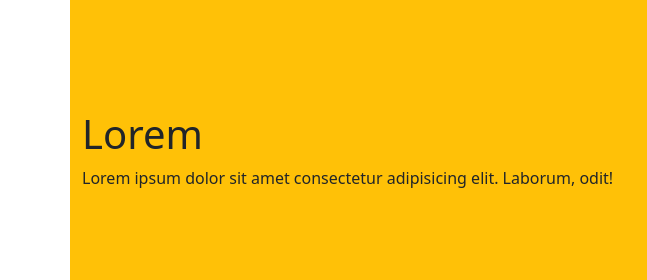
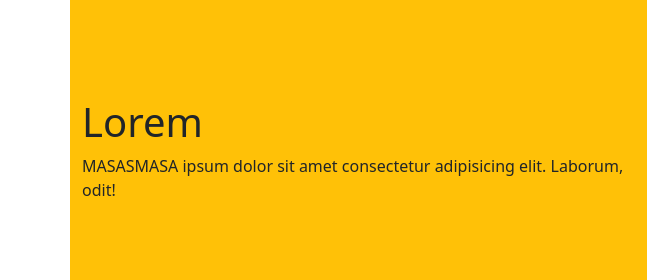
Before and after one commit to masashiau/test_bootstrap, a plain HTML site: page index.html in a window 1280 px wide. Shown: the top 280 px of the page, 0-647 px from the left. Drawn offline with nearby package versions, Linux system fonts and the light colour scheme.

Commit message:
Update index.html

```diff
--- a/index.html
+++ b/index.html
@@ -15,7 +15,7 @@
 <!-- １番目セクション -->
     <div class="container bg-warning">
         <div class="row align-items-center">
-            <div class="col-lg-6"><h1>Lorem</h1>Lorem ipsum dolor sit amet consectetur adipisicing elit. Laborum, odit!</div>
+            <div class="col-lg-6"><h1>Lorem</h1>MASASMASA ipsum dolor sit amet consectetur adipisicing elit. Laborum, odit!</div>
             <div class="col-lg-6"><img src="https://doodleipsum.com/700x394/outline?i=1028c1074c8a3be1116c4aed593e44f4" class="img-fluid"></div>
         </div>
     </div>
```
